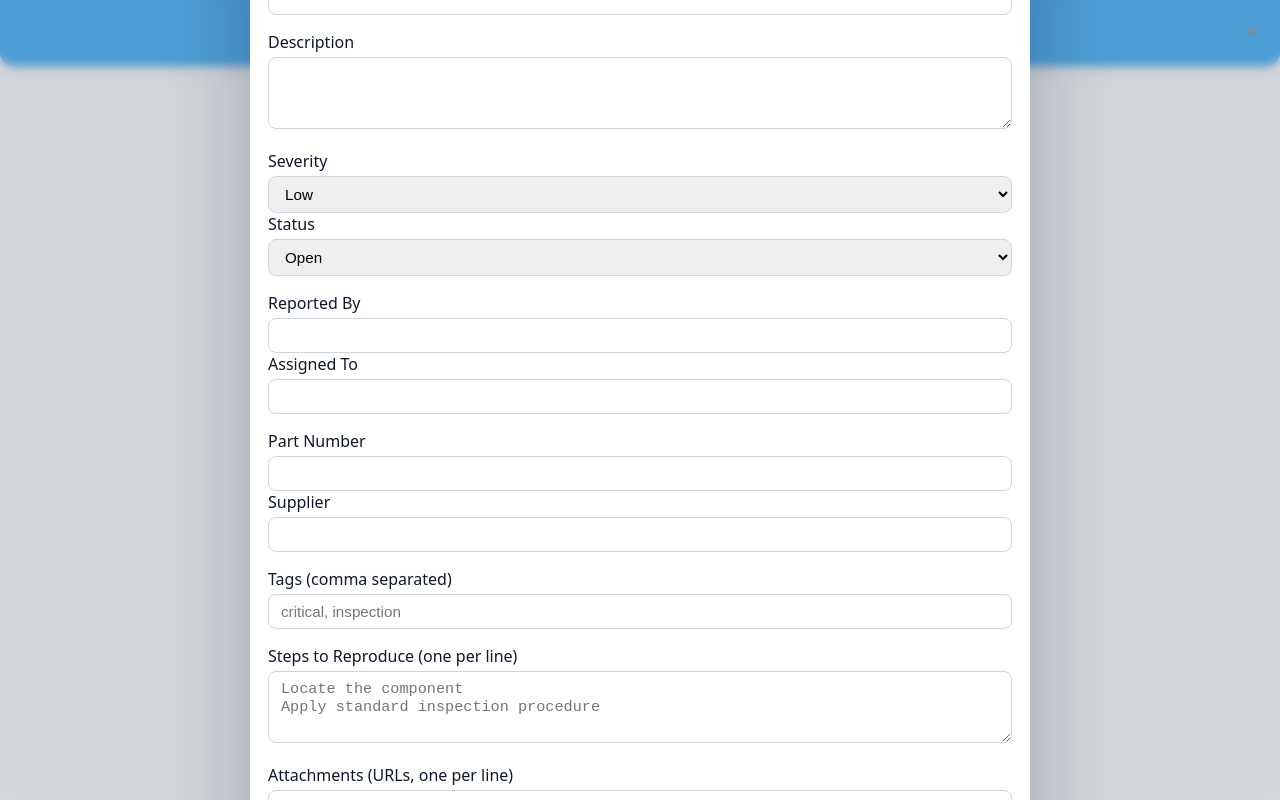
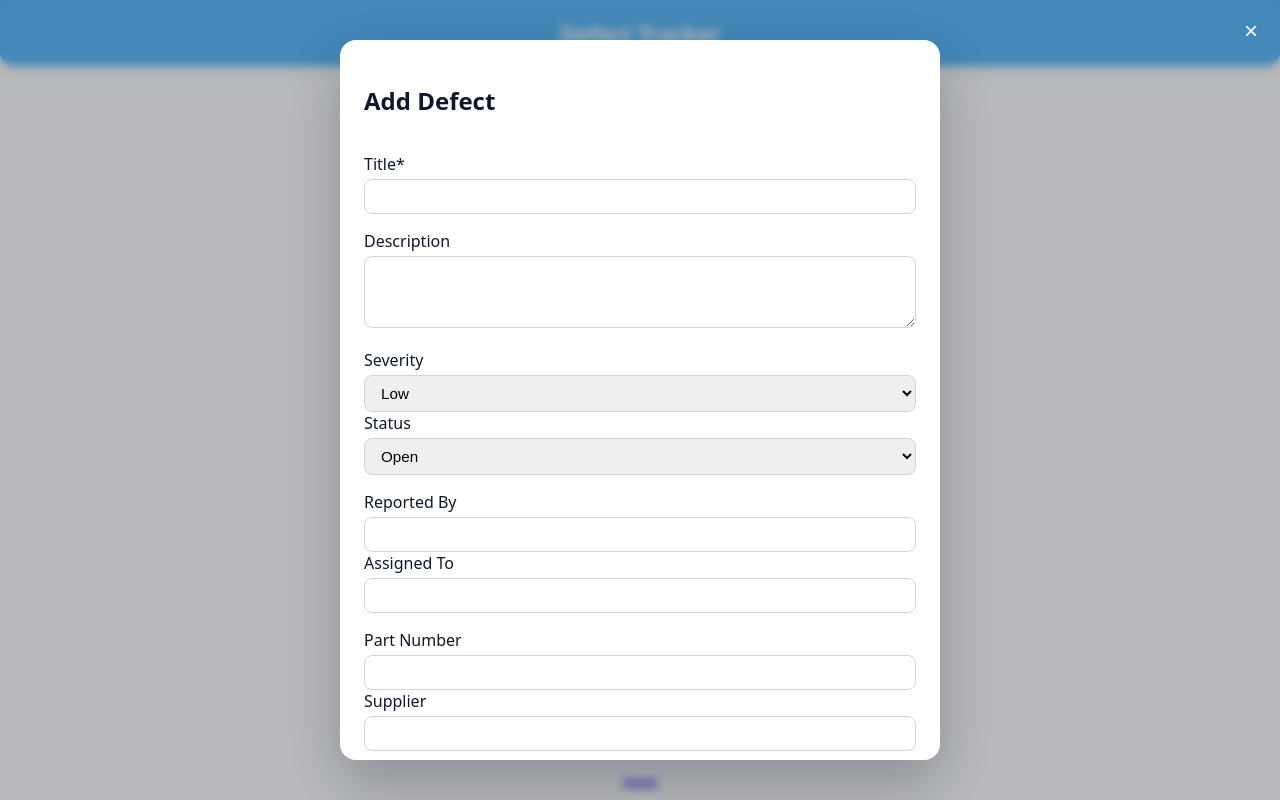
Before and after one commit to phuongtoVN/defect-tracker, a React (Vite) app: page /defects/new in a window 1280 px wide. Built offline with nearby package versions, Linux system fonts and the light colour scheme.

Commit message:
Make NewDefectModal form scrollable and enable independent scrolling for split screen panes

```diff
--- a/src/components/Form/TextField.tsx
+++ b/src/components/Form/TextField.tsx
@@ -7,6 +7,7 @@ type TextFieldProps = {
   onChange: (v: string) => void;
   required?: boolean;
   placeholder?: string;
+
 };
 
 export default function TextField({ label, value, onChange, required, placeholder }: TextFieldProps) {
--- /dev/null
+++ b/src/components/Modal.module.css
@@ -0,0 +1,33 @@
+/* Full-screen dimmed backdrop */
+.overlay {
+  position: fixed;
+  inset: 0;
+  background: rgba(0, 0, 0, 0.25);
+  backdrop-filter: blur(4px);
+  display: flex;
+  align-items: center;
+  justify-content: center;
+  padding: 24px;
+  z-index: 1000;
+}
+
+/* The modal panel/card */
+.modalCard {
+  width: 600px;
+  max-width: 92vw;
+  max-height: 90vh;
+  overflow-y: auto;
+  background: #fff;
+  border-radius: 16px;
+  box-shadow: 0 24px 60px rgba(2, 8, 20, 0.25);
+  padding: 24px;
+  display: flex;
+  flex-direction: column;
+}
+
+/* Optional: subtle entrance animation */
+@keyframes modalIn {
+  from { transform: translateY(-8px); opacity: 0; }
+  to   { transform: translateY(0);    opacity: 1; }
+}
+.modalCard { animation: modalIn 160ms ease-out; }
--- a/src/components/Modal.tsx
+++ b/src/components/Modal.tsx
@@ -1,19 +1,37 @@
 import React, { useEffect } from 'react';
 import { createPortal } from 'react-dom';
+import styles from './Modal.module.css';
 
-export default function Modal({ children, onClose }:{
-  children: React.ReactNode; onClose: ()=>void;
-}) {
+type Props = {
+  children: React.ReactNode;
+  onClose: () => void;
+  /** optional extra class to tweak width per-usage */
+  className?: string;
+};
+
+export default function Modal({ children, onClose, className = '' }: Props) {
   useEffect(() => {
     const onKey = (e: KeyboardEvent) => { if (e.key === 'Escape') onClose(); };
     document.addEventListener('keydown', onKey);
+    const prev = document.body.style.overflow;
     document.body.style.overflow = 'hidden';
-    return () => { document.removeEventListener('keydown', onKey); document.body.style.overflow = ''; };
+    return () => {
+      document.removeEventListener('keydown', onKey);
+      document.body.style.overflow = prev;
+    };
   }, [onClose]);
 
   return createPortal(
-    <div className="modal-overlay" role="dialog" aria-modal="true">
-      <div className="modal-card">
+    <div
+      className={styles.overlay}
+      role="dialog"
+      aria-modal="true"
+      onClick={onClose}                    /* click outside closes */
+    >
+      <div
+        className={`${styles.modalCard} ${className}`}
+        onClick={(e) => e.stopPropagation()}  /* don't close when clicking inside */
+      >
         {children}
       </div>
     </div>,
--- a/src/pages/DefectSplitPage/DefectSplitPage.tsx
+++ b/src/pages/DefectSplitPage/DefectSplitPage.tsx
@@ -1,8 +1,7 @@
-import React from 'react';
+import React, { useEffect, useRef, useState } from 'react';
 import SearchBar from '../../components/SearchBar';
 import SortControls from '../../components/SortControls';
 import DefectList from '../../components/DefectList';
-import Pagination from '../../components/Pagination';
 import FabAddButton from '../../components/FabAddButton';
 import DetailPanel from '../../components/DetailPanel';
 import { useQueryParams } from '../../hooks/useQueryParams';
@@ -11,34 +10,54 @@ import type { SortKey } from '../../utils/sort';
 import { useSortedFilteredDefects } from '../../hooks/useSortedFilteredDefects';
 import styles from './styles.module.css';
 
-const PAGE_SIZE = 10;
+const CHUNK = 20;           // how many more items to reveal each time you hit bottom
+const ALL   = 10000;        // page size big enough to retrieve all filtered items
 
 export default function DefectSplitPage() {
-  const { get, setMany } = useQueryParams({ q: '', sort: DEFAULT_SORT, page: 1 });
+  // we no longer keep "page" in the URL – only q + sort
+  const { get, setMany } = useQueryParams({ q: '', sort: DEFAULT_SORT });
   const q = get('q');
   const sort = (get('sort') as SortKey) || DEFAULT_SORT;
-  const page = Math.max(1, parseInt(get('page') || '1', 10));
 
-  const { items, total } = useSortedFilteredDefects(q, sort, page, PAGE_SIZE);
-  const pageCount = Math.max(1, Math.ceil(total / PAGE_SIZE));
+  // get ALL items matching q+sort; we'll reveal them gradually as the user scrolls
+  const { items } = useSortedFilteredDefects(q, sort, 1, ALL);
+
+  const [visibleCount, setVisibleCount] = useState(CHUNK);
+  const leftRef = useRef<HTMLDivElement | null>(null);
+
+  // when the query/sort changes, reset the visible window
+  useEffect(() => {
+    setVisibleCount(CHUNK);
+    // also scroll back to top of the left pane
+    leftRef.current?.scrollTo({ top: 0, behavior: 'instant' as ScrollBehavior });
+  }, [q, sort]);
+
+  // load more when near the bottom of the left pane
+  useEffect(() => {
+    const el = leftRef.current;
+    if (!el) return;
+
+    const onScroll = () => {
+      const nearBottom = el.scrollTop + el.clientHeight >= el.scrollHeight - 20;
+      if (nearBottom) setVisibleCount((c) => Math.min(c + CHUNK, items.length));
+    };
+
+    el.addEventListener('scroll', onScroll);
+    return () => el.removeEventListener('scroll', onScroll);
+  }, [items.length]);
 
   return (
     <div className={styles.page}>
-      <div className={styles.leftPane}>
+      {/* Make sure .leftPane in styles.module.css has overflow-y:auto */}
+      <div className={styles.leftPane} ref={leftRef}>
         <div className={styles.controls}>
-          <SearchBar value={q} onChange={(v) => setMany({ q: v, page: 1 })} />
-          <SortControls sort={sort} onChange={(v) => setMany({ sort: v, page: 1 })} />
+          <SearchBar value={q} onChange={(v) => setMany({ q: v })} />
+          <SortControls sort={sort} onChange={(v) => setMany({ sort: v })} />
         </div>
 
         <div className={styles.list}>
-          <DefectList items={items} />
+          <DefectList items={items.slice(0, visibleCount)} />
         </div>
-
-        <Pagination
-          page={page}
-          pageCount={pageCount}
-          onChange={(p) => setMany({ page: p })}
-        />
       </div>
 
       <div className={styles.rightPane}>
@@ -47,7 +66,6 @@ export default function DefectSplitPage() {
         </div>
       </div>
 
-      {/* FabAddButton still uses the global .fab class from globals.css */}
       <FabAddButton />
     </div>
   );
--- a/src/pages/DefectSplitPage/styles.module.css
+++ b/src/pages/DefectSplitPage/styles.module.css
@@ -1,18 +1,33 @@
+/* Fill the viewport and prevent outer page scroll */
 .page {
   display: flex;
-  height: 100%;
+  height: 100vh;      /* was 100% */
+  overflow: hidden;   /* stop body/page scroll */
   background: #fff;
 }
 
+/* Critical so flex children can have their own scrollbars */
+.leftPane,
+.rightPane {
+  min-width: 0;
+  min-height: 0;
+}
+
+/* LEFT COLUMN */
 .leftPane {
   width: 35%;
   display: flex;
   flex-direction: column;
   border-right: 1px solid #e5e5e5;
   background: #fafafa;
+  overflow-y: auto;     /* left side scrolls */
 }
 
+/* Keep filters visible while list scrolls (optional, nice UX) */
 .controls {
+  position: sticky;
+  top: 0;
+  z-index: 1;
   display: flex;
   gap: 0.5rem;
   padding: 0.75rem;
@@ -20,25 +35,32 @@
   background: #f9fafb;
 }
 
+/* If you prefer only the list area to scroll, keep overflow here too */
 .list {
   flex: 1;
   overflow-y: auto;
   padding: 0.75rem;
 }
 
+/* RIGHT COLUMN */
 .rightPane {
   flex: 1;
+  display: flex;
+  flex-direction: column;
+  overflow-y: auto;     /* right side scrolls independently */
   padding: 1.25rem;
-  overflow-y: auto;
 }
 
+/* Detail panel styling */
 .detail {
   background: #fff;
   border-radius: 12px;
   padding: 1.5rem;
   box-shadow: 0 2px 10px rgba(0, 0, 0, 0.06);
+  min-height: 0;        /* allow content to flex/scroll properly */
 }
 
+/* (Optional) Floating action button – if you use a page-local style */
 .fab {
   position: fixed;
   bottom: 1.5rem;
@@ -56,6 +78,4 @@
   box-shadow: 0 4px 10px rgba(0, 0, 0, 0.15);
   transition: background 0.2s;
 }
-.fab:hover {
-  background: #4eb6ec;
-}
+.fab:hover { background: #4eb6ec; }
--- a/src/pages/NewDefectModal/styles.module.css
+++ b/src/pages/NewDefectModal/styles.module.css
@@ -14,7 +14,7 @@
 
 .modal {
   width: 600px;
-  max-height: 90vh;
+  max-height: 50vh;
   overflow-y: auto;
   background: #fff;
   border-radius: 16px;
@@ -43,7 +43,7 @@
   border: none;
   font-size: 1.5rem;
   cursor: pointer;
-  color: #888;
+  color: white;
   transition: color 0.2s;
 }
 .closeButton:hover {
```
